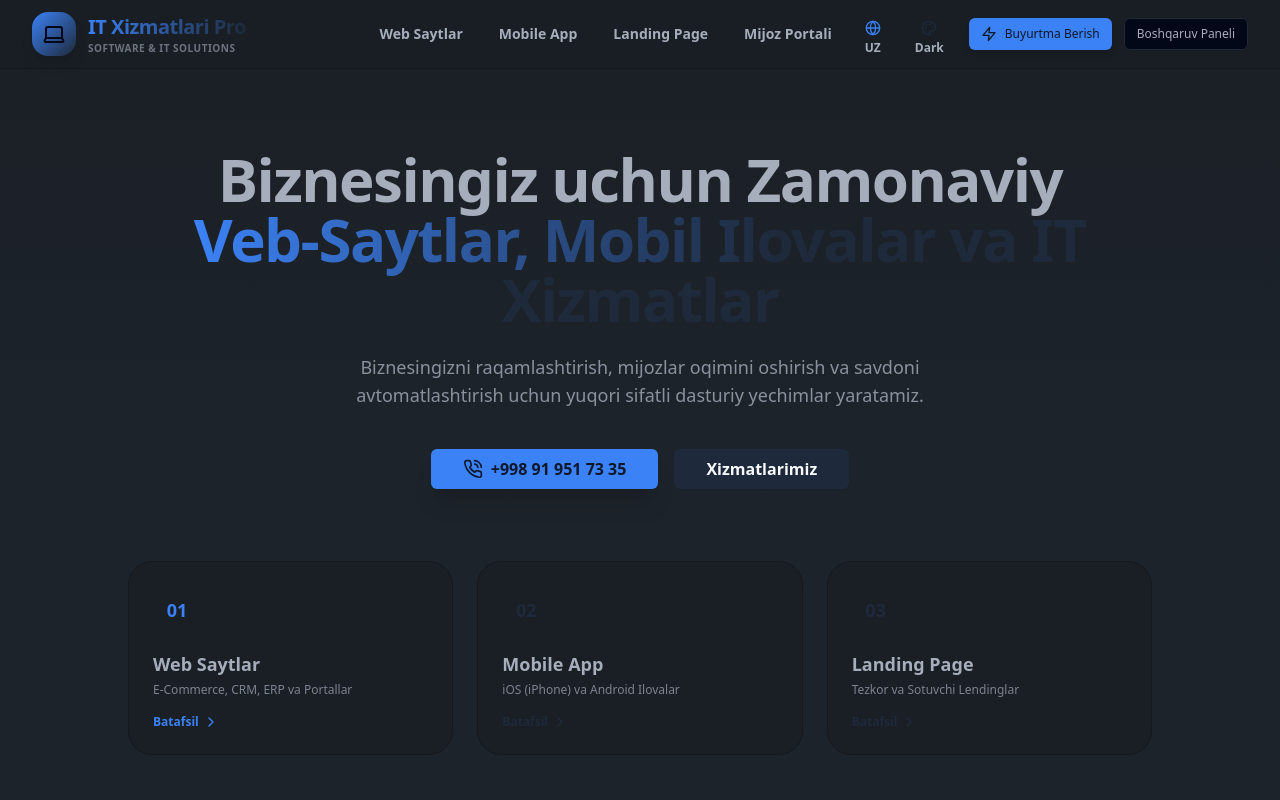
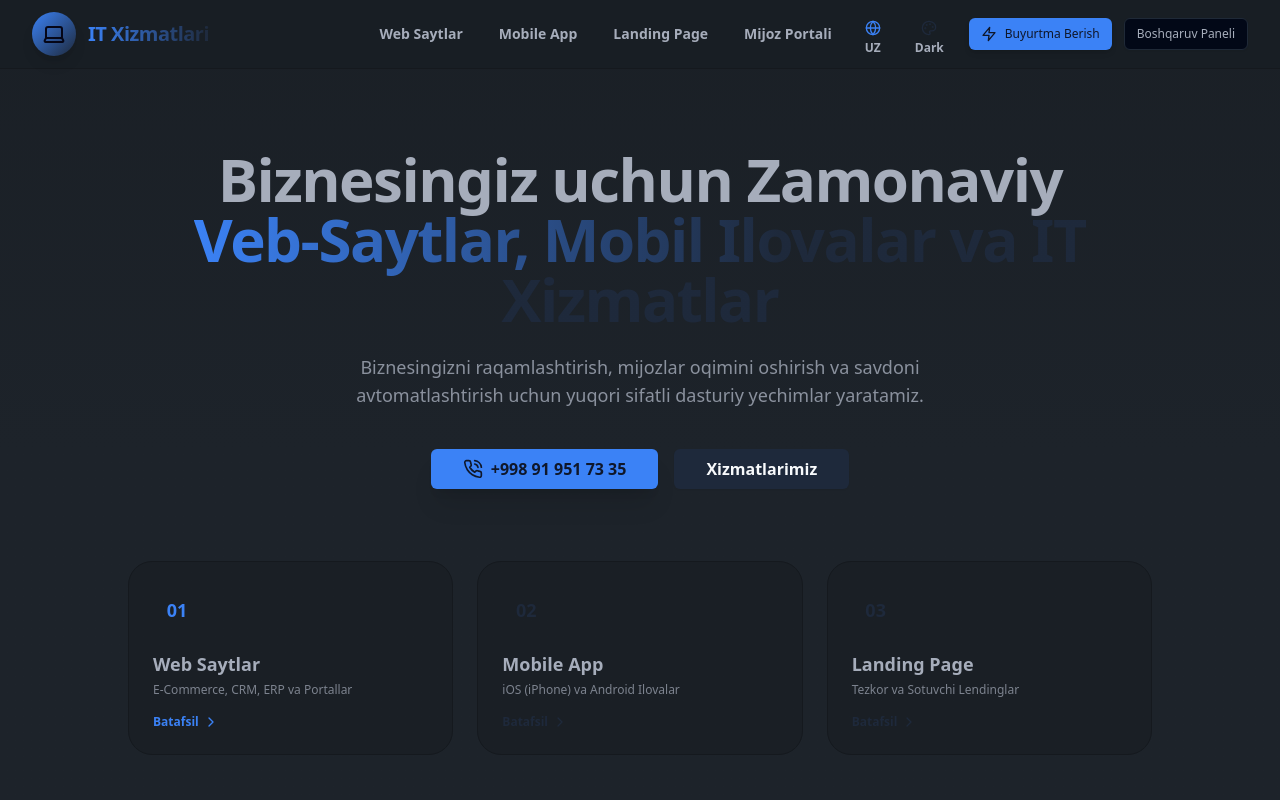
Before and after one commit to jumaqulovyashnar/IT-xizmatlari., a Next.js app in the folder frontend/: page / in a window 1280 px wide. Shown: the top 800 px of the page. Built offline with nearby package versions, Linux system fonts and the light colour scheme.

Commit message:
fix(ui): remove 'Pro' and 'Software & IT Solutions' text, make logo rounded-full

```diff
--- a/frontend/src/app/page.tsx
+++ b/frontend/src/app/page.tsx
@@ -41,15 +41,12 @@ export default function HomePage() {
       <header className="navbar bg-base-200/90 backdrop-blur border-b border-base-300 sticky top-0 z-50 px-4 sm:px-8">
         <div className="navbar-start">
           <Link href="/" className="flex items-center space-x-3 group">
-            <div className="w-11 h-11 rounded-2xl bg-gradient-to-br from-primary to-accent text-primary-content flex items-center justify-center font-black text-xl shadow-lg shadow-primary/20 group-hover:scale-105 transition-transform">
+            <div className="w-11 h-11 rounded-full bg-gradient-to-br from-primary to-accent text-primary-content flex items-center justify-center font-black text-xl shadow-lg shadow-primary/20 group-hover:scale-105 transition-transform">
               <Laptop className="w-6 h-6" />
             </div>
             <div>
               <span className="font-black text-xl tracking-tight bg-gradient-to-r from-primary to-accent bg-clip-text text-transparent">
                 {t.brandName}
-              </span>
-              <span className="block text-[10px] uppercase tracking-wider font-semibold opacity-60">
-                Software & IT Solutions
               </span>
             </div>
           </Link>
@@ -467,7 +464,7 @@ export default function HomePage() {
       <footer className="footer footer-center p-8 bg-base-300 text-base-content mt-auto border-t border-base-300">
         <div>
           <p className="font-bold text-sm">
-            © 2026 IT Xizmatlari Pro • Barcha huquqlar himoyalangan.
+            © 2026 IT Xizmatlari • Barcha huquqlar himoyalangan.
           </p>
           <p className="text-xs opacity-60">
             Veb-saytlar • Mobil Ilovalar • Landing Page • ITSM Helpdesk
--- a/frontend/src/i18n/translations.ts
+++ b/frontend/src/i18n/translations.ts
@@ -2,7 +2,7 @@ export type Language = 'uz' | 'en' | 'ru';
 
 export const translations = {
   uz: {
-    brandName: "IT Xizmatlari Pro",
+    brandName: "IT Xizmatlari",
     slogan: "SIFAT • ISHONCH • NATIJA",
     subSlogan: "BIRGA YUKSALAMIZ!",
     phone: "+998 91 951 73 35",
@@ -104,7 +104,7 @@ export const translations = {
   },
 
   en: {
-    brandName: "IT Services Pro",
+    brandName: "IT Services",
     slogan: "QUALITY • TRUST • RESULT",
     subSlogan: "LET'S GROW TOGETHER!",
     phone: "+998 91 951 73 35",
@@ -206,7 +206,7 @@ export const translations = {
   },
 
   ru: {
-    brandName: "IT Услуги Про",
+    brandName: "IT Услуги",
     slogan: "КАЧЕСТВО • ДОВЕРИЕ • РЕЗУЛЬТАТ",
     subSlogan: "РАСТЕМ ВМЕСТЕ!",
     phone: "+998 91 951 73 35",
```
